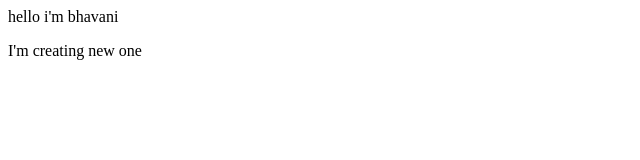
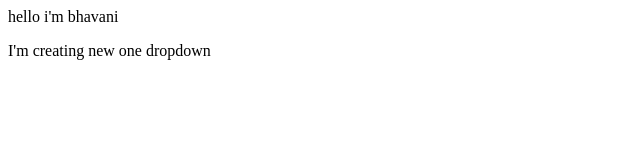
Before and after one commit to Bhavani1384/localrepo, a plain HTML site: page index.html in a window 1280 px wide. Shown: the full height of the page, 0-640 px from the left. Drawn offline with Linux system fonts and the light colour scheme.

Commit message:
dropdown

```diff
--- a/index.html
+++ b/index.html
@@ -1,2 +1,2 @@
 <p>hello i'm bhavani</p>
-<p>I'm creating new one</p>
+<p>I'm creating new one dropdown</p>
```
